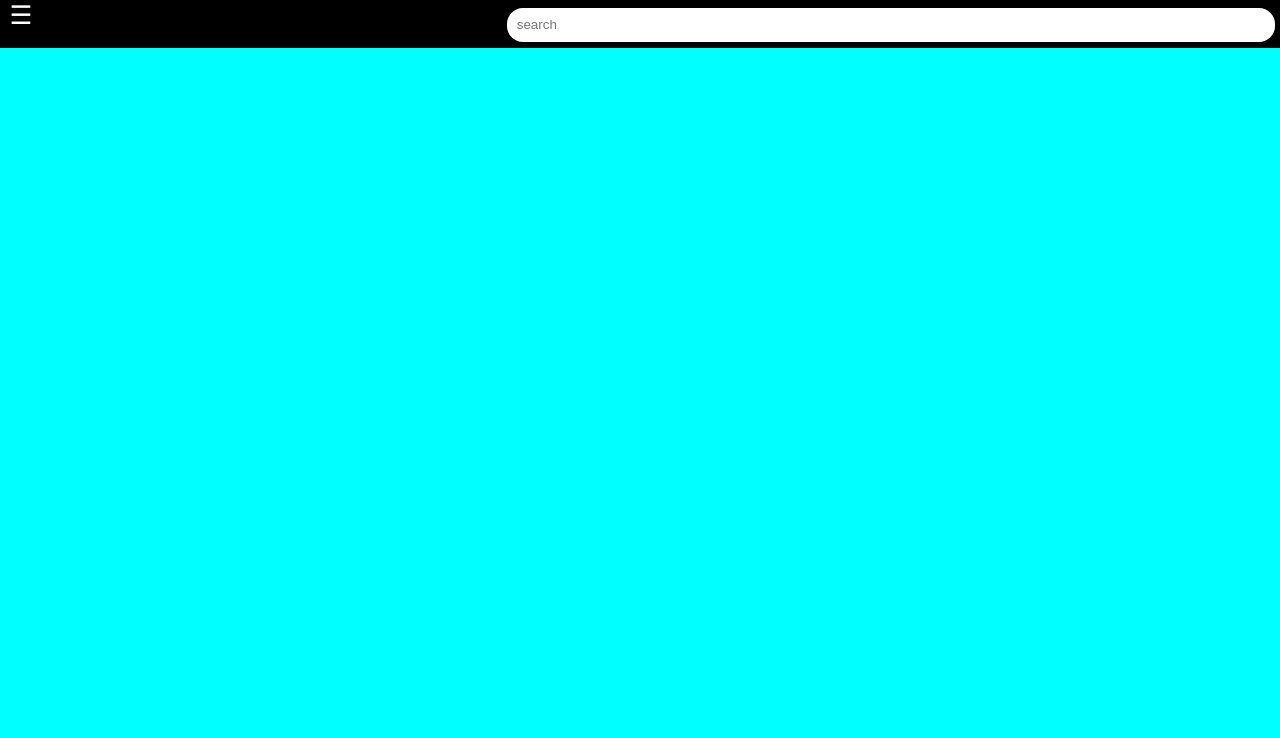
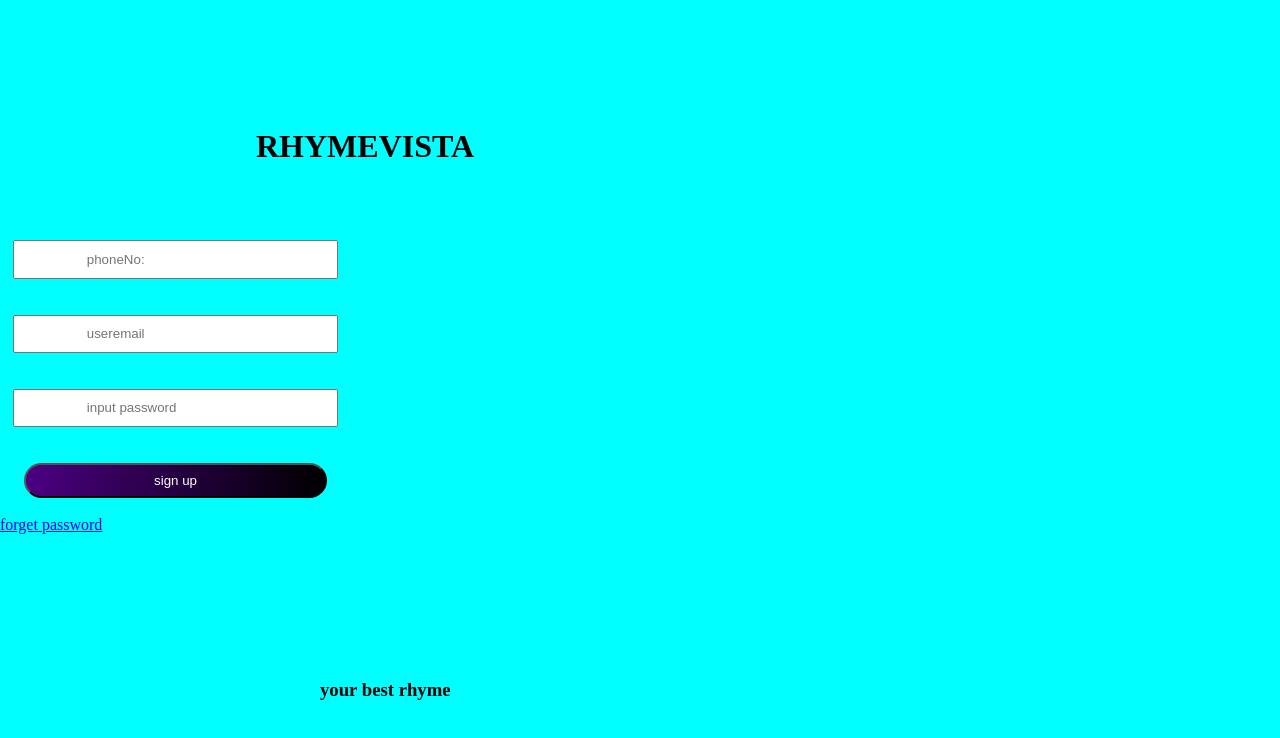
Before and after one commit to vimi-joelz/MyNodeProject, a website: page index.html in a window 1280 px wide. Drawn offline with Linux system fonts and the light colour scheme.

Commit message:
for frontend display

```diff
--- a/index.html
+++ b/index.html
@@ -39,7 +39,7 @@
    color:red;
   }
   #frontend{
-   display: none;
+   display: block;
    align-items:center;
   }
  .aside1{
@@ -192,7 +192,7 @@
  <h3>your best rhyme</h3>
  </div>
 
- <div id="internals" style="display:block;">
+ <div id="internals" style="display:none;">
 <aside class="aside1">
  <h3 style="color:white; margin-top:0rem; margin-left:3rem; padding: 0.5rem;">USER PROFILE</h3>
  <br><br><br>
```
